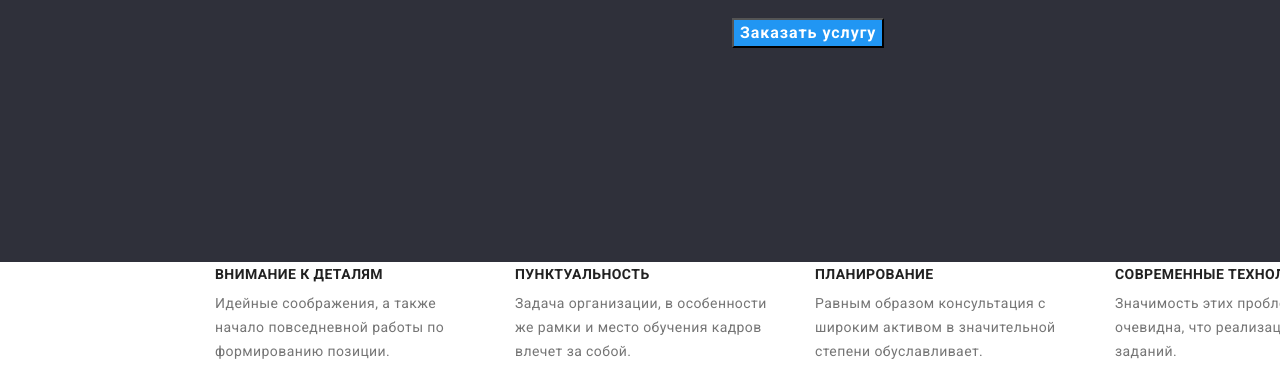
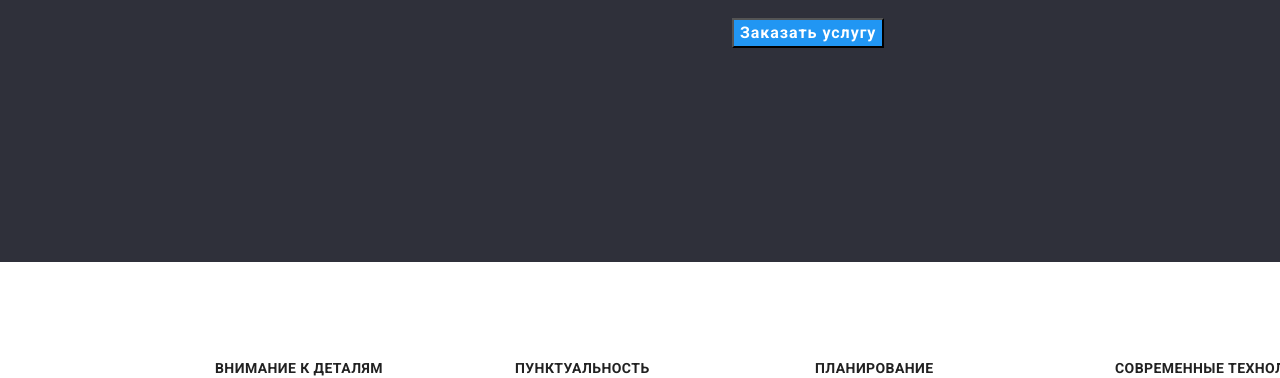
Before and after one commit to OLEG0706/goit-markup-hw-03, a plain HTML site: page index.html in a window 1280 px wide. Shown: the part 422-800 px from the top of the page. Drawn offline with nearby package versions, Linux system fonts and the light colour scheme.

Commit message:
изменил маржин

```diff
--- a/css/style.css
+++ b/css/style.css
@@ -173,6 +173,10 @@ line-height: 1.142;
 letter-spacing: 0.03em;
 text-transform: uppercase;
 color: var(--main-font);
+}
+
+.list-service >.list-service-item{
+    margin-top: 94px;
 }
 .designation{
 font-family: 'Roboto', sans-serif;
```
